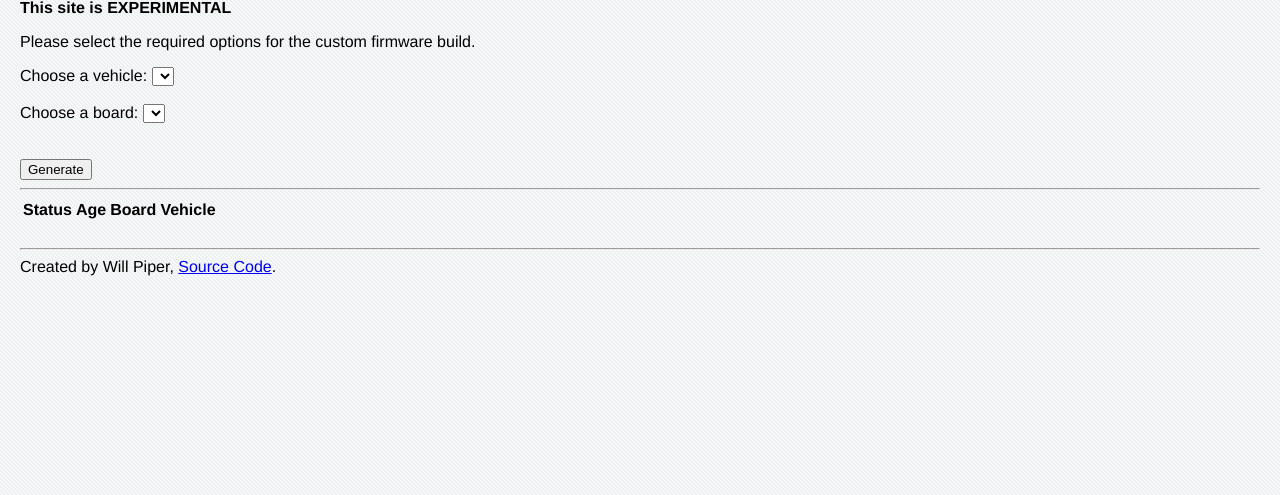
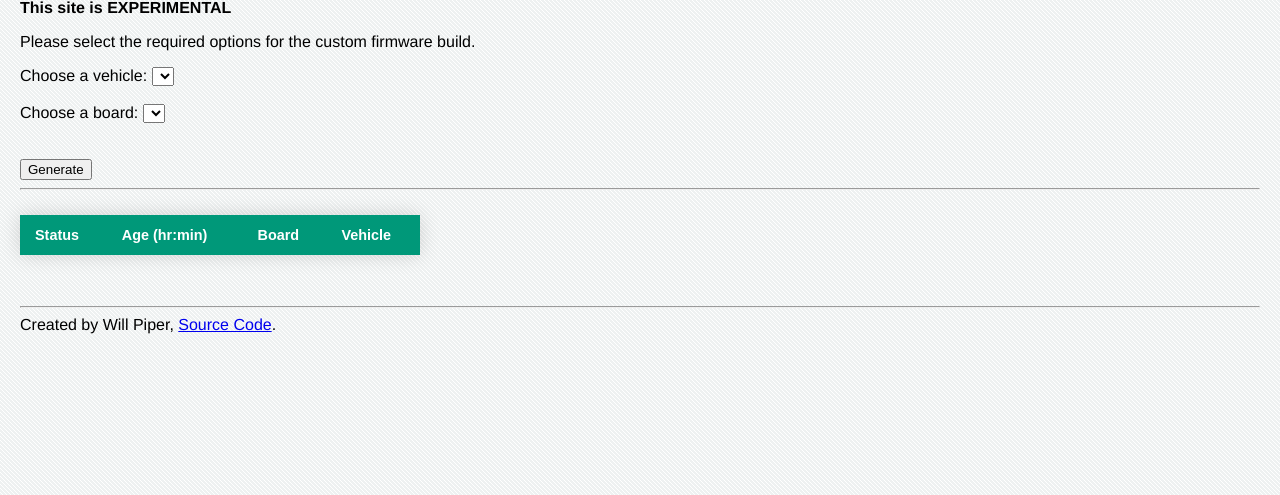
Before and after one commit to ArduPilot/CustomBuild, a Flask app: template templates/index.html in a window 1280 px wide. Shown: the part 232-727 px from the top of the page. Run offline with Flask 2, Linux system fonts and the light colour scheme; the template is opened without the code that fills it: most values are stand-ins (such as "Sample title", 1, 10 or a date in 2020); lists and menus that the app fills with data are empty; parts of the project's set-up code (start-up, migrations or seed data) failed here and were passed over.

Commit message:
added some table css

```diff
--- a/static/styles/main.css
+++ b/static/styles/main.css
@@ -126,3 +126,52 @@ ul#testlogs li a {
 ul#testlogs li a:hover {
 	color:#D14836;
 }
+
+.status-table {
+    border-collapse: collapse;
+    margin: 25px 0;
+    font-size: 0.9em;
+    font-family: sans-serif;
+    min-width: 400px;
+    box-shadow: 0 0 20px rgba(0, 0, 0, 0.15);
+}
+
+.status-table thead tr {
+    background-color: #009879;
+    color: #ffffff;
+    text-align: left;
+}
+
+.status-table th,
+.status-table td {
+    padding: 12px 15px;
+}
+
+.status-table tbody tr {
+    border-bottom: 1px solid #dddddd;
+}
+
+.status-table tbody tr.Failed {
+    font-weight: bold;
+    background-color: rgba(255,0,0,0.2);
+}
+
+.status-table tbody tr.Error {
+    font-weight: bold;
+    background-color: rgba(255,0,0,0.4);
+}
+
+.status-table tbody tr.Pending {
+    font-weight: bold;
+    background-color: rgba(128,128,0,0.2);
+}
+
+.status-table tbody tr.Finished {
+    font-weight: bold;
+    background-color: rgba(0,255,0,0.2);
+}
+
+.status-table tbody tr.Running {
+    font-weight: bold;
+    background-color: rgba(0,255,0,0.4);
+}
--- a/templates/status.html
+++ b/templates/status.html
@@ -1,6 +1,10 @@
-<table>
-  <tr><th>Status</th><th>Age</th><th>Board</th><th>Vehicle</th></tr>
+<table class="status-table">
+  <thead>
+  <tr><th>Status</th><th>Age (hr:min)</th><th>Board</th><th>Vehicle</th></tr>
+  </thead>
+  <tbody>
   {% for (status,age,board,vehicle,link) in build_status %}
-  <tr><td><a href="{{link}}" target="_blank">{{status}}</a></td><td>{{age}}</td><td>{{board}}</td><td>{{vehicle}}</td></tr>
+  <tr class="{{status}}"><td><a href="{{link}}" target="_blank">{{status}}</a></td><td>{{age}}</td><td>{{board}}</td><td>{{vehicle}}</td></tr>
   {% endfor %}
+  </tbody>
 </table>
```
